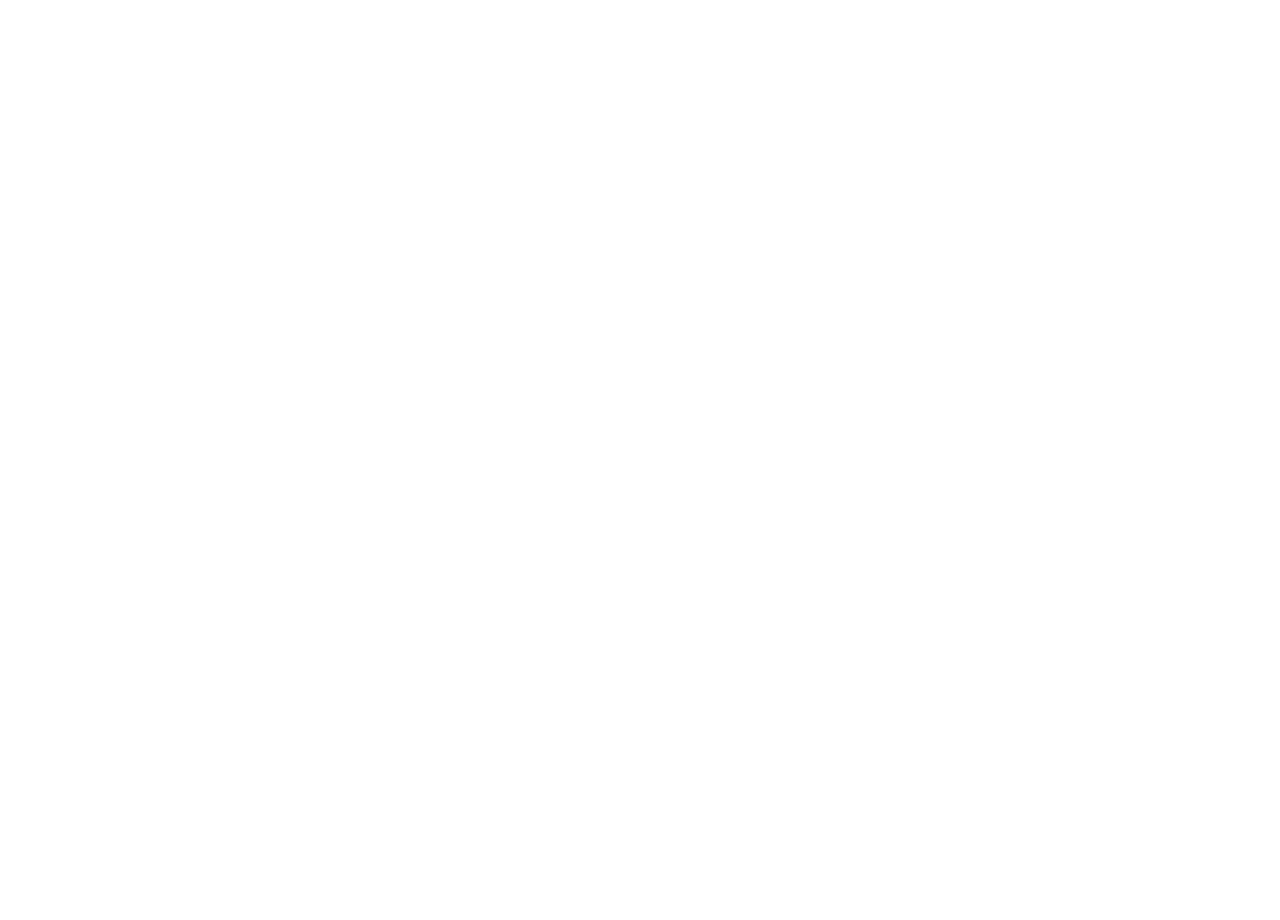
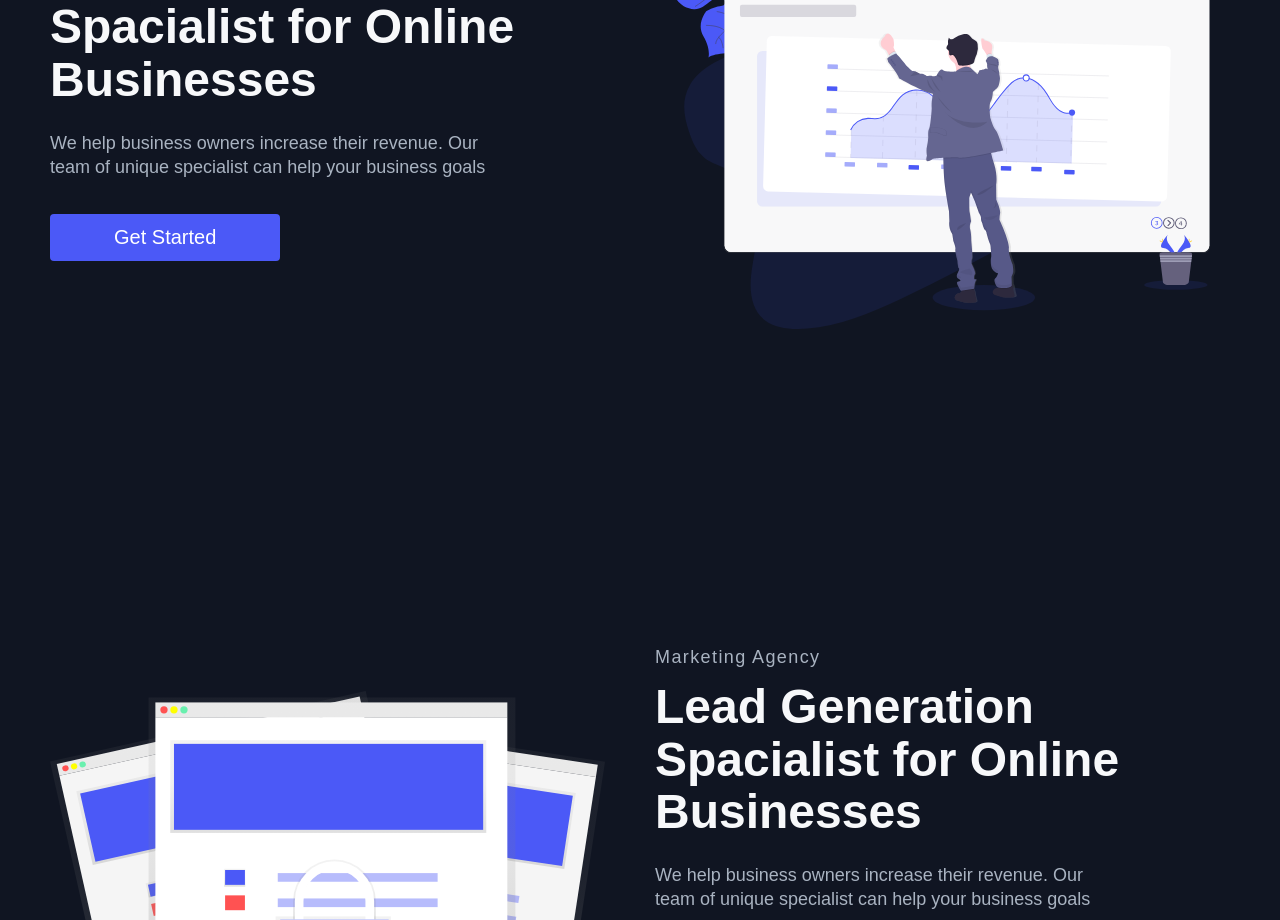
Before and after one commit to ferreirazdev/ultra-web, a React (Create React App) app: page / in a window 1280 px wide. Shown: the part 1880-2800 px from the top of the page. Before the commit the page ends 800 px from the top, so only its background shows below. Built offline with nearby package versions, Linux system fonts and the light colour scheme; the HTML template or start-up script is replaced by a standard one.

Commit message:
InfoSection

```diff
--- a/src/pages/Homepage/Data.js
+++ b/src/pages/Homepage/Data.js
@@ -1,3 +1,68 @@
+import svg1 from '../../images/svg1.svg';
+import svg2 from '../../images/svg2.svg';
+import svg3 from '../../images/svg3.svg';
+import profile from '../../images/profile.jpg';
+
 export const homeObjOne = {
-  lightBg: false
+  lightBg: false,
+  primary: true,
+  imgStart: '',
+  lightTopLine: true,
+  lightText: true,
+  lightTextDesc: true,
+  topLine: 'Marketing Agency',
+  headline: 'Lead Generation Spacialist for Online Businesses',
+  description: 'We help business owners increase their revenue. Our team of unique specialist can help your business goals',
+  buttonLabel: 'Get Started',
+  img: svg1,
+  alt: 'Image',
+  start: '',
 };
+
+export const homeObjTwo = {
+  lightBg: true,
+  primary: false,
+  imgStart: 'start',
+  lightTopLine: false,
+  lightText: false,
+  lightTextDesc: false,
+  topLine: 'Marketing Agency',
+  headline: 'Lead Generation Spacialist for Online Businesses',
+  description: 'We help business owners increase their revenue. Our team of unique specialist can help your business goals',
+  buttonLabel: 'Get Started',
+  img: profile,
+  alt: 'Image',
+  start: 'True',
+};
+
+export const homeObjThree = {
+  lightBg: false,
+  primary: true,
+  imgStart: '',
+  lightTopLine: true,
+  lightText: true,
+  lightTextDesc: true,
+  topLine: 'Marketing Agency',
+  headline: 'Lead Generation Spacialist for Online Businesses',
+  description: 'We help business owners increase their revenue. Our team of unique specialist can help your business goals',
+  buttonLabel: 'Get Started',
+  img: svg2,
+  alt: 'Image',
+  start: '',
+};
+
+export const homeObjFour = {
+  lightBg: false,
+  primary: true,
+  imgStart: 'start',
+  lightTopLine: true,
+  lightText: true,
+  lightTextDesc: true,
+  topLine: 'Marketing Agency',
+  headline: 'Lead Generation Spacialist for Online Businesses',
+  description: 'We help business owners increase their revenue. Our team of unique specialist can help your business goals',
+  buttonLabel: 'Get Started',
+  img: svg3,
+  alt: 'Image',
+  start: 'true',
+};
--- a/src/pages/Homepage/Home.js
+++ b/src/pages/Homepage/Home.js
@@ -1,11 +1,14 @@
 import React from 'react';
 import {InfoSection} from '../../components/';
-import { homeObjOne } from './Data';
+import { homeObjFour, homeObjOne, homeObjThree, homeObjTwo } from './Data';
 
 const Home = () => {
   return (
     <>
       <InfoSection {...homeObjOne}/>
+      <InfoSection {...homeObjTwo}/>
+      <InfoSection {...homeObjThree}/>
+      <InfoSection {...homeObjFour}/>
     </>
   )
 }
```
